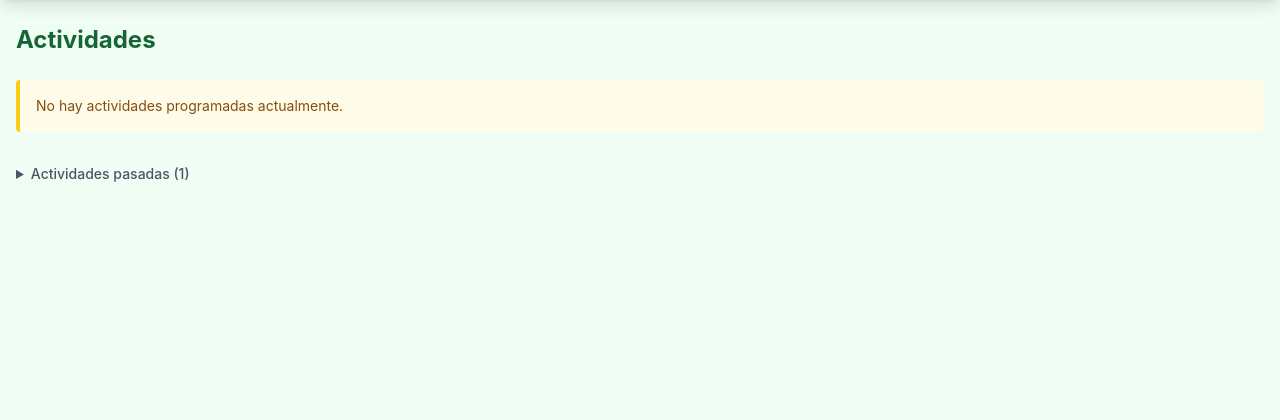
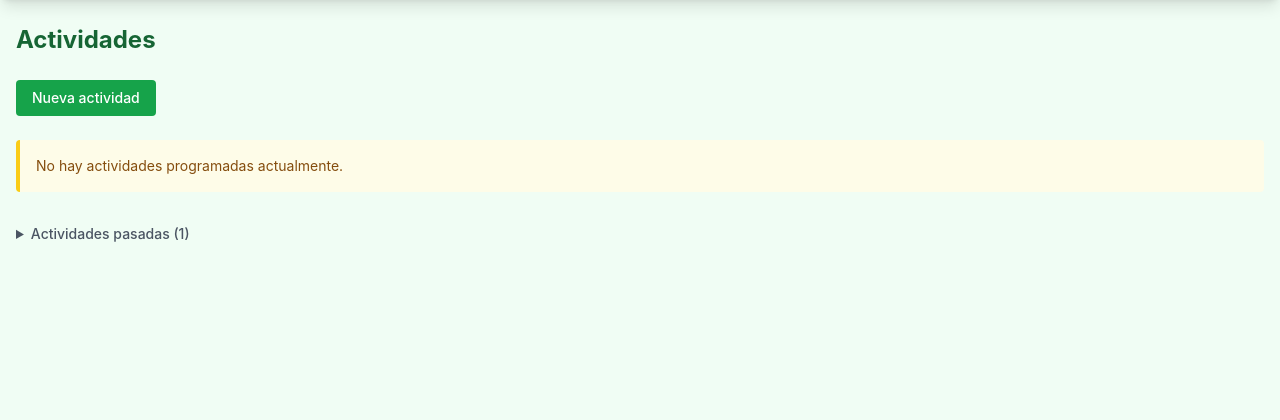
Before and after one commit to josemorahj/huerta-cea, a Django app: page /activities/ in a window 1280 px wide. Shown: the part 52-472 px from the top of the page. Run offline with Django 5.2, Linux system fonts and the light colour scheme; a user stored in the database is signed in; tables that the repository leaves empty hold one stand-in row (values such as "Sample post"); parts of the project's set-up code (start-up, migrations or seed data) failed here and were passed over; some libraries are stand-ins or nearby versions.

Commit message:
feat(activities): agrega gestion web de actividades (crear, editar, eliminar) RF-04

```diff
--- a/activities/urls.py
+++ b/activities/urls.py
@@ -8,4 +8,7 @@ urlpatterns = [
     path('inscribirse/<int:actividad_id>/', views.inscribirse_view, name='inscribirse'),
     path('mi-historial/', views.historial_view, name='historial'),
     path('desinscribirse/<int:actividad_id>/', views.desinscribirse_view, name='desinscribirse'),
+    path('crear/', views.crear_view, name='crear'),
+    path('editar/<int:actividad_id>/', views.editar_view, name='editar'),
+    path('eliminar/<int:actividad_id>/', views.eliminar_view, name='eliminar'),
 ]
--- a/activities/views.py
+++ b/activities/views.py
@@ -6,6 +6,7 @@ from django.db import IntegrityError
 from django.core.exceptions import ValidationError
 from django.views.decorators.http import require_POST
 from .models import Actividad, Inscripcion
+from .forms import ActividadForm
 
 
 def list_view(request):
@@ -106,3 +107,72 @@ def historial_view(request):
         'inscripciones': inscripciones,
         'hoy': timezone.now().date(),
     })
+
+
+def es_admin(user):
+    return user.is_authenticated and user.rol == 'admin'
+
+
+@login_required
+def crear_view(request):
+    """
+    Crea una nueva actividad (RF-04).
+    Solo accesible para administradores.
+    """
+    if not es_admin(request.user):
+        messages.error(request, 'No tienes permisos para crear actividades.')
+        return redirect('activities:list')
+
+    if request.method == 'POST':
+        form = ActividadForm(request.POST)
+        if form.is_valid():
+            form.save()
+            messages.success(request, 'Actividad creada correctamente.')
+            return redirect('activities:list')
+    else:
+        form = ActividadForm()
+
+    return render(request, 'activities/form.html', {'form': form, 'titulo_pagina': 'Crear actividad'})
+
+
+@login_required
+def editar_view(request, actividad_id):
+    """
+    Edita una actividad existente (RF-04).
+    Solo accesible para administradores.
+    """
+    actividad = get_object_or_404(Actividad, id=actividad_id)
+
+    if not es_admin(request.user):
+        messages.error(request, 'No tienes permisos para editar actividades.')
+        return redirect('activities:list')
+
+    if request.method == 'POST':
+        form = ActividadForm(request.POST, instance=actividad)
+        if form.is_valid():
+            form.save()
+            messages.success(request, 'Actividad actualizada correctamente.')
+            return redirect('activities:list')
+    else:
+        form = ActividadForm(instance=actividad)
+
+    return render(request, 'activities/form.html', {'form': form, 'titulo_pagina': 'Editar actividad'})
+
+
+@login_required
+@require_POST
+def eliminar_view(request, actividad_id):
+    """
+    Elimina una actividad (RF-04).
+    Solo accesible para administradores.
+    """
+    actividad = get_object_or_404(Actividad, id=actividad_id)
+
+    if not es_admin(request.user):
+        messages.error(request, 'No tienes permisos para eliminar actividades.')
+        return redirect('activities:list')
+
+    titulo = actividad.titulo
+    actividad.delete()
+    messages.success(request, f'Actividad "{titulo}" eliminada correctamente.')
+    return redirect('activities:list')
--- /dev/null
+++ b/templates/activities/form.html
@@ -0,0 +1,6 @@
+{% extends "base.html" %} {% block title %}{{ titulo_pagina }} - Huerta CEA{% endblock %} {% block content %} <h1 class="text-2xl font-bold text-green-800 mb-6">{{ titulo_pagina }}</h1>
+
+<form method="post" class="bg-white rounded-lg shadow-sm border border-gray-200 p-6 max-w-xl space-y-4"> {% csrf_token %}
+
+{% for field in form %} <div>     <label for="{{ field.id_for_label }}" class="block text-sm font-medium text-gray-700 mb-1">         {{ field.label }}     </label>     {{ field }}     {% if field.errors %}     <p class="text-red-600 text-xs mt-1">{{ field.errors|join:", " }}</p>     {% endif %} </div> {% endfor %}  <div class="flex gap-3 pt-2">     <button type="submit" class="bg-green-600 hover:bg-green-500 text-white text-sm font-medium px-4 py-2 rounded transition">         Guardar     </button>     <a href="{% url 'activities:list' %}" class="text-sm text-gray-600 hover:text-gray-800 px-4 py-2">         Cancelar     </a> </div>
+</form> {% endblock %}
--- a/templates/activities/list.html
+++ b/templates/activities/list.html
@@ -2,6 +2,11 @@
 {% block title %}Actividades - Huerta CEA{% endblock %}
 {% block content %}
 <h1 class="text-2xl font-bold text-green-800 mb-6">Actividades</h1>
+{% if user.is_authenticated and user.rol == "admin" %}
+<a href="{% url 'activities:crear' %}" class="inline-block mb-6 bg-green-600 hover:bg-green-500 text-white text-sm font-medium px-4 py-2 rounded transition">
+    Nueva actividad
+</a>
+{% endif %}
 
 {% if actividades_programadas %}
 <div class="grid gap-4 md:grid-cols-2 lg:grid-cols-3">
@@ -31,6 +36,19 @@
                 </button>
             </form>
             {% endif %}
+            {% if user.is_authenticated and user.rol == "admin" %}
+            <div class="mt-3 flex gap-2">
+                <a href="{% url 'activities:editar' actividad.id %}" class="flex-1 text-center bg-blue-50 hover:bg-blue-100 text-blue-700 text-xs font-medium px-3 py-2 rounded transition">
+                    Editar
+                </a>
+                <form method="post" action="{% url 'activities:eliminar' actividad.id %}" onsubmit="return confirm('¿Eliminar esta actividad?');">
+                    {% csrf_token %}
+                    <button type="submit" class="w-full bg-red-50 hover:bg-red-100 text-red-700 text-xs font-medium px-3 py-2 rounded transition">
+                        Eliminar
+                    </button>
+                </form>
+            </div>
+            {% endif %}
     </div>
     {% endfor %}
 </div>
```
Also changed, not shown: activities/forms.py (added, +13 -0 lines).
